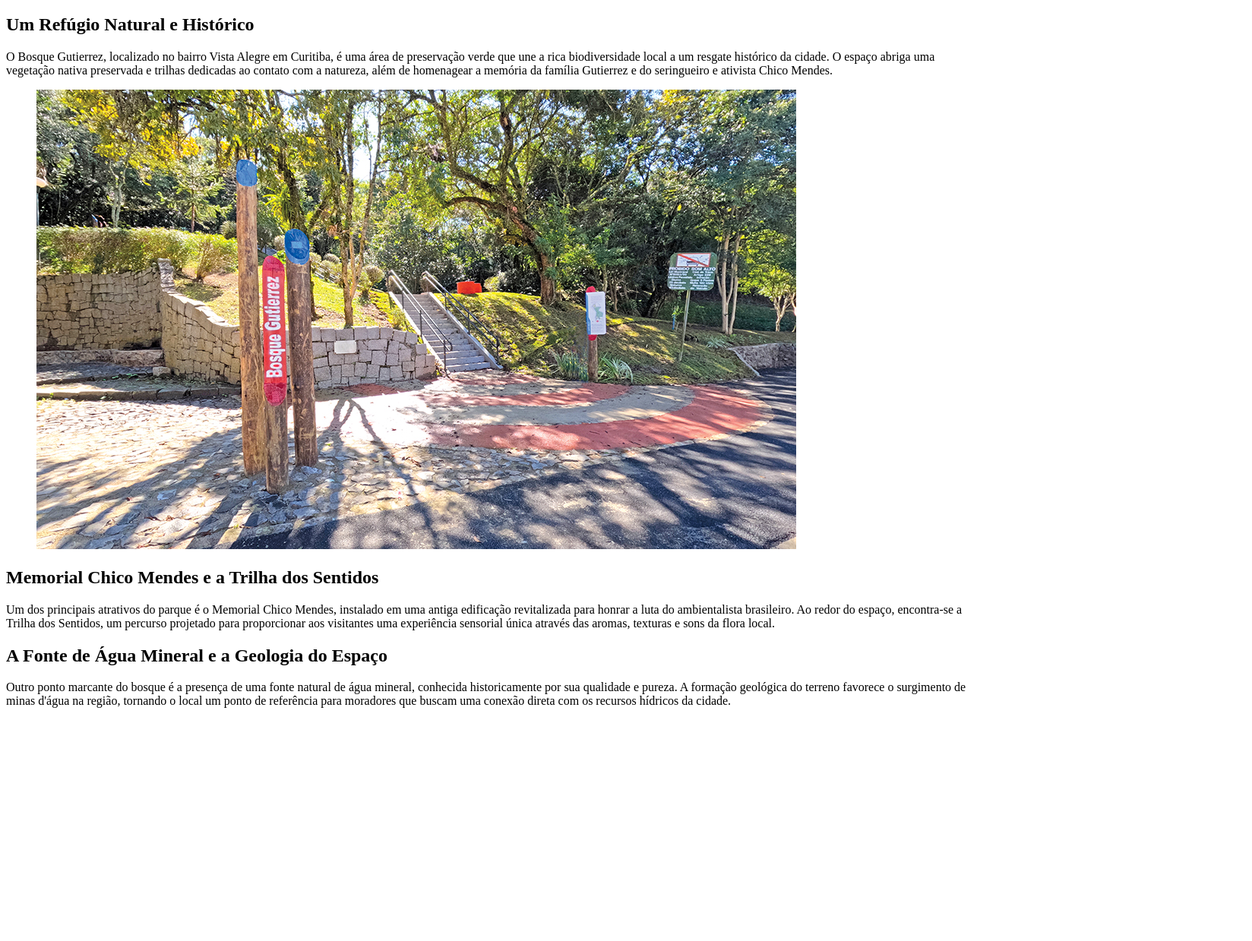
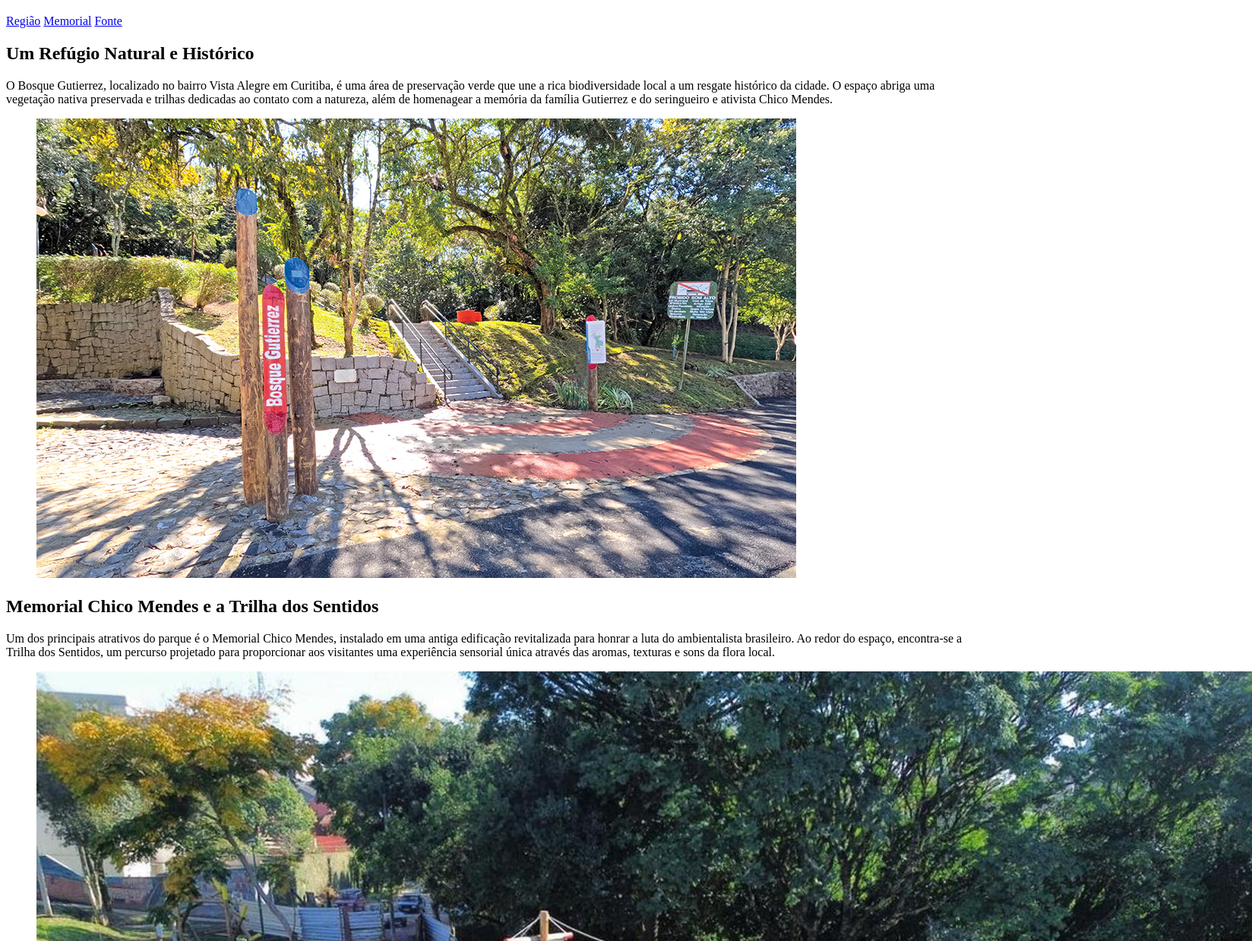
Before and after one commit to lauramoraesrodrigues-del/Bosque-Gutierrez, a plain HTML site: page index.html in a window 1280 px wide. Shown: the part 61-1300 px from the top of the page at 76% size, 1648 px wide, since content can reach past the window. Before the commit the page ends 1009 px from the top, so only its background shows below. Drawn offline with Linux system fonts and the light colour scheme.

Commit message:
adicionei um menu

```diff
--- a/index.html
+++ b/index.html
@@ -10,8 +10,13 @@
 <body>
     <header>
         <h1>o bosque gutierrez</h1>
+        <nave>
+            <a href="#regiao">Região</a>
+            <a href="memorial">Memorial</a>
+            <a href="#fonte">Fonte</a>
+        </nave>
     </header>
-    <section>
+    <section id="regiao">
         <h2>Um Refúgio Natural e Histórico
         </h2>
         <p>O Bosque Gutierrez, localizado no bairro Vista Alegre em Curitiba, é uma área de preservação verde que
@@ -22,8 +27,8 @@
         <figure>
             <img src="imagem1.jpg" alt="uma imagem sobre uma parte do parque" img>
         </figure>
-        <section>
-            <section>
+    </section>
+            <section id="memorial">
                 <h2>Memorial Chico Mendes e a Trilha dos Sentidos
                 </h2>
                 <p>Um dos principais atrativos do parque é o Memorial Chico Mendes, instalado em uma antiga edificação
@@ -31,14 +36,18 @@
                     Trilha dos Sentidos, um percurso projetado para proporcionar aos visitantes uma experiência
                     sensorial única através das aromas, texturas e sons da flora local.
                 </p>
+                <figure>
+                    <img src="imagem2.jpeg" alt="uma imagem sobre um ponto especifo do parque" img>
+                </figure>
             </section>
-            <section>
+            <section id="fonte">
                 <h2>A Fonte de Água Mineral e a Geologia do Espaço
                 </h2>
                 <p>Outro ponto marcante do bosque é a presença de uma fonte natural de água mineral, conhecida
                     historicamente por sua qualidade e pureza. A formação geológica do terreno favorece o surgimento de
                     minas d'água na região, tornando o local um ponto de referência para moradores que buscam uma
                     conexão direta com os recursos hídricos da cidade.</p>
+
             </section>
 
 </body>
```
